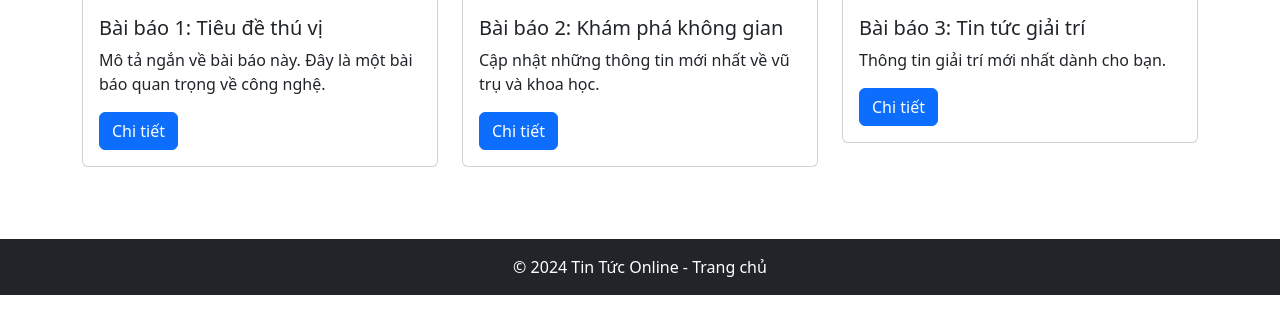
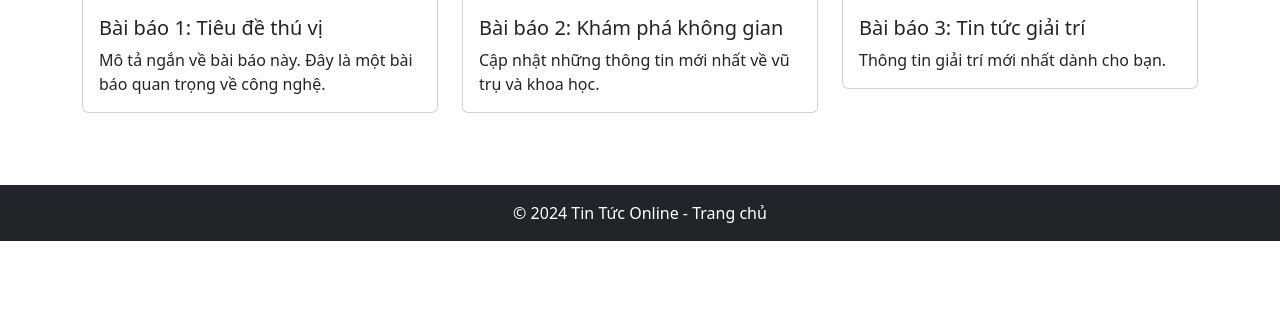
Before and after one commit to PhatDo744/2024CSE485_64KTPM1_CongNgheWeb-Group-, a PHP site: page / in a window 1280 px wide. Shown: the part 321-655 px from the top of the page. Run offline with PHP 8.4, Linux system fonts and the light colour scheme; some libraries are stand-ins or nearby versions.

Commit message:
Update file index.php
Nguyễn Ngọc Quang

```diff
--- a/tlunews/index.php
+++ b/tlunews/index.php
@@ -45,7 +45,7 @@
                     <div class="card-body">
                         <h5 class="card-title">Bài báo 1: Tiêu đề thú vị</h5>
                         <p class="card-text">Mô tả ngắn về bài báo này. Đây là một bài báo quan trọng về công nghệ.</p>
-                        <a href="detail.html?id=1" class="btn btn-primary">Chi tiết</a>
+
                     </div>
                 </div>
             </div>
@@ -57,7 +57,7 @@
                     <div class="card-body">
                         <h5 class="card-title">Bài báo 2: Khám phá không gian</h5>
                         <p class="card-text">Cập nhật những thông tin mới nhất về vũ trụ và khoa học.</p>
-                        <a href="detail.html?id=2" class="btn btn-primary">Chi tiết</a>
+
                     </div>
                 </div>
             </div>
@@ -69,7 +69,7 @@
                     <div class="card-body">
                         <h5 class="card-title">Bài báo 3: Tin tức giải trí</h5>
                         <p class="card-text">Thông tin giải trí mới nhất dành cho bạn.</p>
-                        <a href="detail.html?id=3" class="btn btn-primary">Chi tiết</a>
+
                     </div>
                 </div>
             </div>
```
